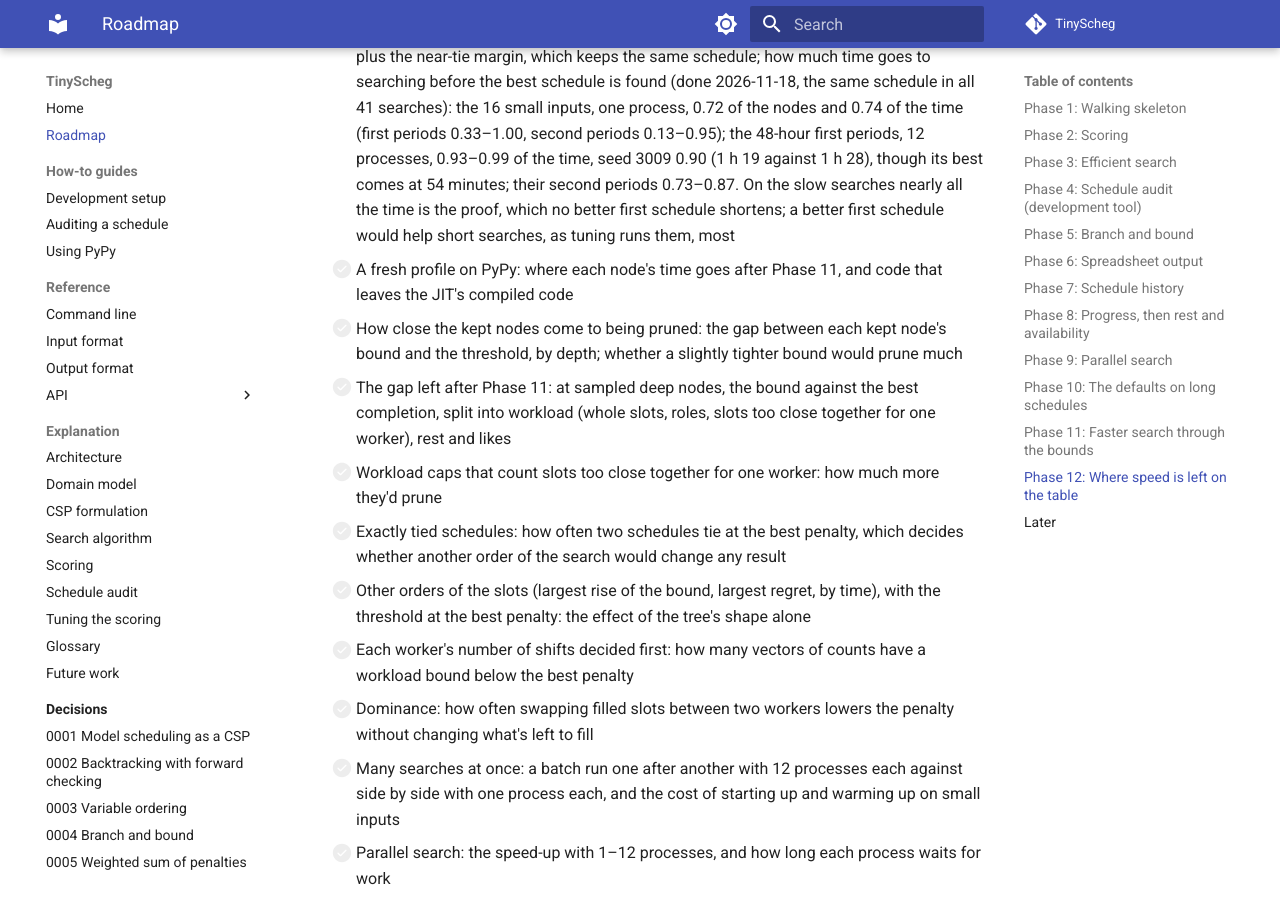
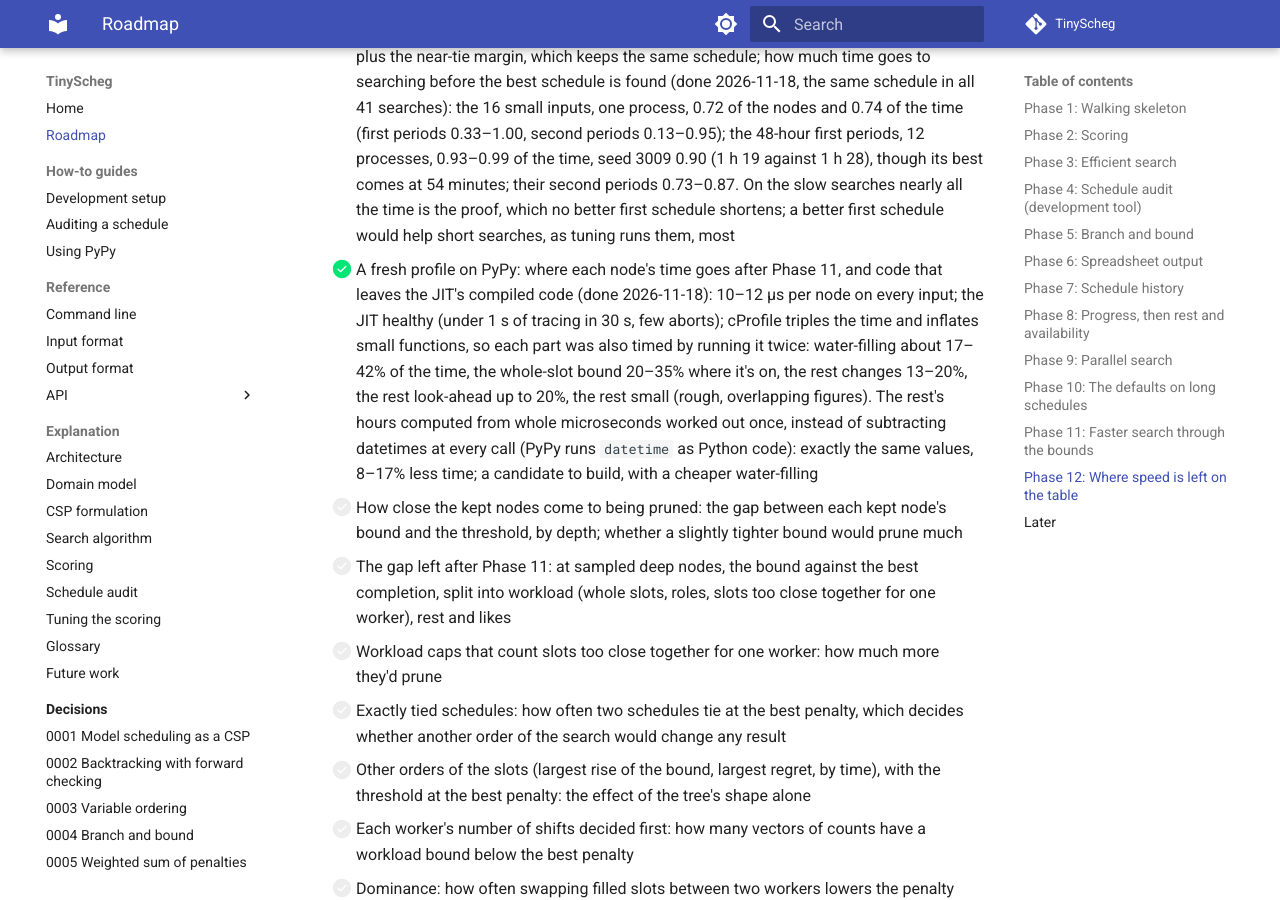
Before and after one commit to 3-kids-wearing-a-trenchcoat/TinyScheg, an MkDocs documentation site: the page built from docs/roadmap.md, in a window 1280 px wide and 900 px high, scrolled down 10677 px. Built offline with MkDocs 1.6.1 and Material for MkDocs 9.7.7, drawn with Linux system fonts in a browser that asks for light colours; comment, search, counter and statistics services are not loaded.

Commit message:
Roadmap: Phase 12 measurement 2 done, the profile (water-filling and the whole-slot bound the largest costs; the rest's hours without datetime arithmetic 8-17% faster)
Co-Authored-By: Claude Opus 5.5 <noreply@anthropic.com>
Claude-Session: https://claude.ai/code/session_01F2KXFtMmJjZXRnwpgjXXPB

```diff
--- a/docs/roadmap.md
+++ b/docs/roadmap.md
@@ -362,8 +362,13 @@ and conclusions are reported to the user.
       0.93–0.99 of the time, seed 3009 0.90 (1 h 19 against 1 h 28), though its best comes at 54 minutes; their second
       periods 0.73–0.87. On the slow searches nearly all the time is the proof, which no better first schedule
       shortens; a better first schedule would help short searches, as tuning runs them, most
-    - [ ] A fresh profile on PyPy: where each node's time goes after Phase 11, and code that leaves the JIT's
-      compiled code
+    - [x] A fresh profile on PyPy: where each node's time goes after Phase 11, and code that leaves the JIT's
+      compiled code (done 2026-11-18): 10–12 µs per node on every input; the JIT healthy (under 1 s of tracing in
+      30 s, few aborts); cProfile triples the time and inflates small functions, so each part was also timed by running
+      it twice: water-filling about 17–42% of the time, the whole-slot bound 20–35% where it's on, the rest changes
+      13–20%, the rest look-ahead up to 20%, the rest small (rough, overlapping figures). The rest's hours computed
+      from whole microseconds worked out once, instead of subtracting datetimes at every call (PyPy runs `datetime`
+      as Python code): exactly the same values, 8–17% less time; a candidate to build, with a cheaper water-filling
     - [ ] How close the kept nodes come to being pruned: the gap between each kept node's bound and the threshold, by
       depth; whether a slightly tighter bound would prune much
     - [ ] The gap left after Phase 11: at sampled deep nodes, the bound against the best completion, split into
```
